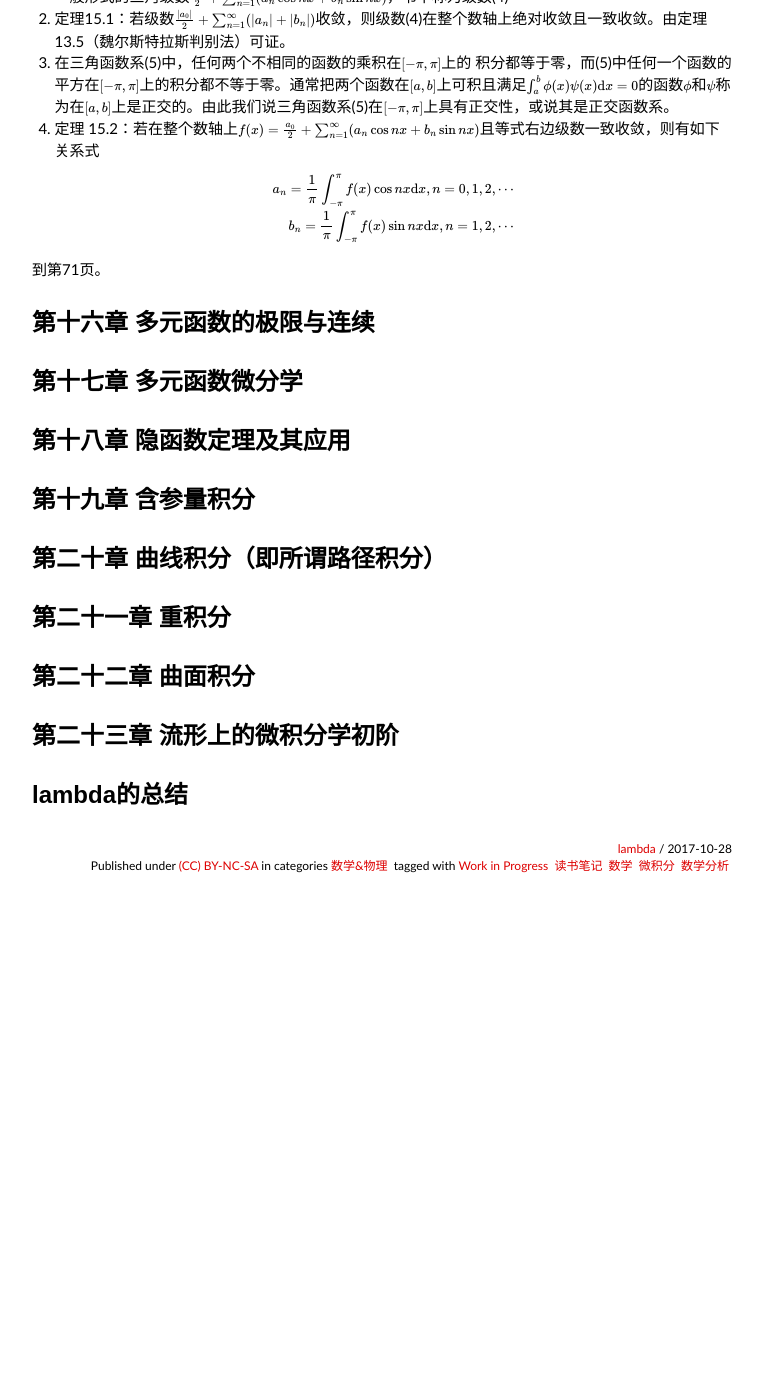
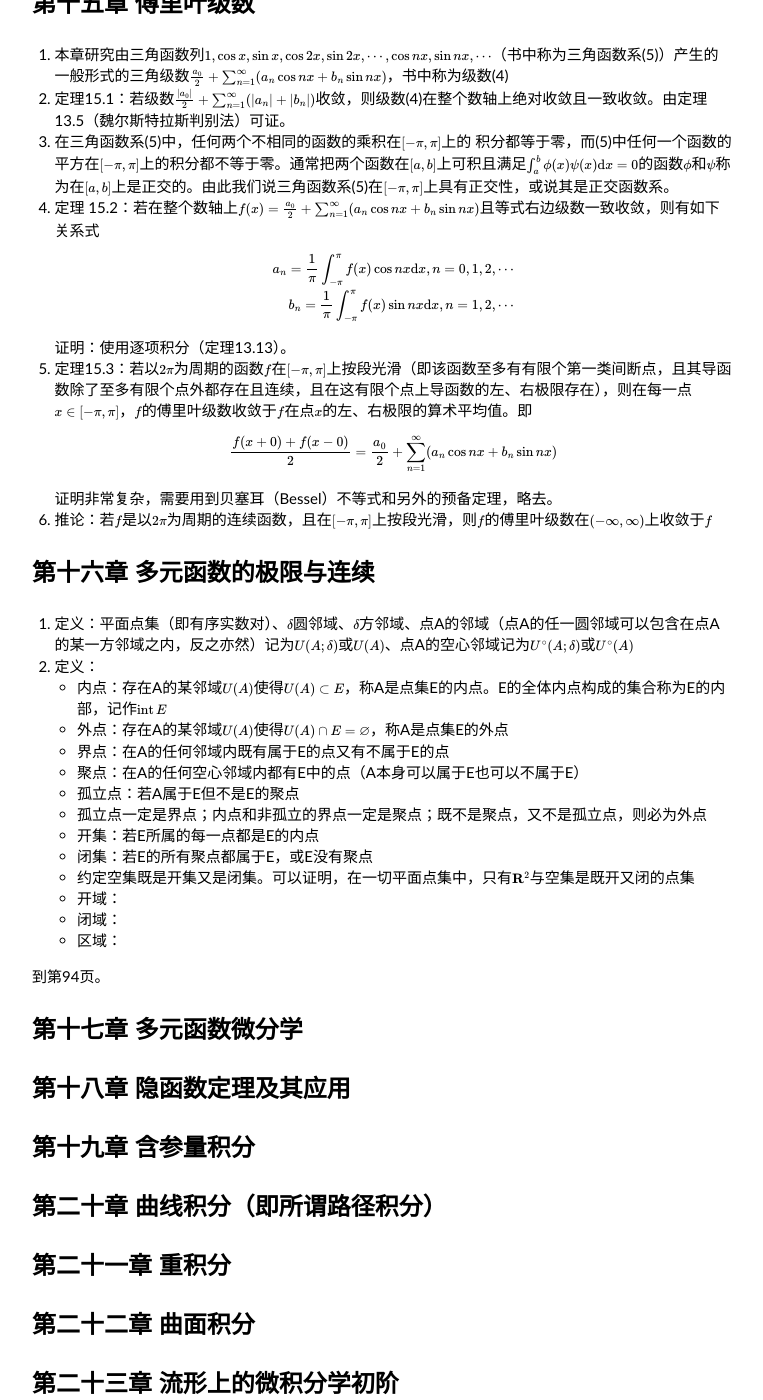
Before and after one commit to lam8da/lam8da.github.io, a Jekyll site: the page built from _posts/2017-10-28-mathematical-analysis-by-east-china-normal-university-notes2.md, in a window 1280 px wide and 1400 px high, scrolled down 3957 px. Shown: the whole window, without its empty margins (258-1021 px from the left). Built offline with Jekyll 4.4.1, drawn with Linux system fonts in a browser that asks for light colours; nearby versions of some CDN libraries; formulas are drawn with MathJax 3; comment, search, counter and statistics services are not loaded; before the commit the page ends 4860 px from its top, so only the background shows below that.

Commit message:
Finish chapter15 and add something of chapter16

```diff
--- a/_posts/2017-10-28-mathematical-analysis-by-east-china-normal-university-notes2.md
+++ b/_posts/2017-10-28-mathematical-analysis-by-east-china-normal-university-notes2.md
@@ -80,8 +80,16 @@ tags:
 1. 定理13.6（阿贝尔判别法）：若$$\sum u_n(x)$$在$$I$$上一致收敛，$$\{v_n(x_0)\}$$是单调数列对于每一个$$x_0\in I$$成立，且$$\{v_n(x)\}$$在$$I$$上一致有界（即对一切$$x\in I$$和正整数$$n$$，存在正数$$M$$使得$$\vert v_n(x)\vert\le M$$），则级数$$\sum u_n(x)v_n(x)$$在$$I$$上一致收敛。
 1. 定理13.7（狄利克雷判别法）：若$$\sum u_n(x)$$的部分和函数列在$$I$$上一致有界，$$\{v_n(x_0)\}$$是单调数列对于每一个$$x_0\in I$$成立，且在$$I$$上$$v_n(x)$$一致收敛于0，则级数$$\sum u_n(x)v_n(x)$$在$$I$$上一致收敛。
 1. 定理13.12：若函数项级数$$\sum u_n(x)$$在区间$$[a,b]$$上一致收敛且每一项都连续，则其和函数在$$[a,b]$$上也连续。这是定理13.9的推论。这个定理表明，在一致收敛条件下，（无限项）求和运算与求极限运算可以交换顺序，即$$\sum\big(\lim_{x\to x_0}u_n(x)\big)=\sum u_n(x_0)=\lim_{x\to x_0}\big(\sum u_n(x)\big)$$。
-1. 定理13.13：若函数项级数$$\sum u_n(x)$$在$$[a,b]$$上一致收敛且每一项$$u_n(x)$$都连续，则$$\sum\int_a^b u_n(x)\mathrm{d}x=\lim_{n\to\infty}\Big(\sum_{k=1}^n\big(\int_a^b u_k(x)\big)\Big)=\lim_{n\to\infty}\Big(\int_a^b\big(\sum_{k=1}^n u_k(x)\big)\Big)=\int_a^b\sum u_n(x)\mathrm{d}x$$。这是定理13.10的推论，其中等式左边第二项是根据和函数的定义对第一项的展开式，第三项是在第二项上使用黎曼积分的性质，第四项是第三项使用定理13.10把极限符号和积分符号交换并且把极限求和按照定义简写成和函数的形式。
-1. 定理13.14：若函数项级数$$\sum u_n(x)$$在$$[a,b]$$上每一项都有连续的导函数，$$x_0\in[a,b]$$为$$\sum u_n(x)$$的收敛点且$$\sum u′_n(x)$$在$$[a,b]$$上一致收敛，则有$$\sum\frac{\mathrm{d}}{\mathrm{d}x}u_n(x)=\lim_{n\to\infty}\Big(\sum_{k=1}^n\big(\frac{\mathrm{d}}{\mathrm{d}x}u_k(x)\big)\Big)=\lim_{n\to\infty}\Big(\frac{\mathrm{d}}{\mathrm{d}x}\big(\sum_{k=1}^n u_k(x)\big)\Big)=\frac{\mathrm{d}}{\mathrm{d}x}\Big(\lim_{n\to\infty}\big(\sum_{k=1}^n u_k(x)\big)\Big)=\frac{\mathrm{d}}{\mathrm{d}x}\big(\sum u_n(x)\big)$$。这是定理13.11的推论，和上面类似，第二第三步分别把和函数按定义展开并利用导数的四则运算法则，第四步使用了定理13.11。
+1. 定理13.13：若函数项级数$$\sum u_n(x)$$在$$[a,b]$$上一致收敛且每一项$$u_n(x)$$都连续，则
+
+   $$\sum\int_a^b u_n(x)\mathrm{d}x=\lim_{n\to\infty}\Big(\sum_{k=1}^n\big(\int_a^b u_k(x)\big)\Big)=\lim_{n\to\infty}\Big(\int_a^b\big(\sum_{k=1}^n u_k(x)\big)\Big)=\int_a^b\sum u_n(x)\mathrm{d}x$$
+
+   。这是定理13.10的推论，其中等式左边第二项是根据和函数的定义对第一项的展开式，第三项是在第二项上使用黎曼积分的性质，第四项是第三项使用定理13.10把极限符号和积分符号交换并且把极限求和按照定义简写成和函数的形式。
+1. 定理13.14：若函数项级数$$\sum u_n(x)$$在$$[a,b]$$上每一项都有连续的导函数，$$x_0\in[a,b]$$为$$\sum u_n(x)$$的收敛点且$$\sum u′_n(x)$$在$$[a,b]$$上一致收敛，则有
+
+   $$\sum\frac{\mathrm{d}}{\mathrm{d}x}u_n(x)=\lim_{n\to\infty}\Big(\sum_{k=1}^n\big(\frac{\mathrm{d}}{\mathrm{d}x}u_k(x)\big)\Big)=\lim_{n\to\infty}\Big(\frac{\mathrm{d}}{\mathrm{d}x}\big(\sum_{k=1}^n u_k(x)\big)\Big)=\frac{\mathrm{d}}{\mathrm{d}x}\Big(\lim_{n\to\infty}\big(\sum_{k=1}^n u_k(x)\big)\Big)=\frac{\mathrm{d}}{\mathrm{d}x}\big(\sum u_n(x)\big)$$
+
+   。这是定理13.11的推论，和上面类似，第二第三步分别把和函数按定义展开并利用导数的四则运算法则，第四步使用了定理13.11。
 
 # 第十四章 幂级数
 
@@ -128,11 +136,33 @@ tags:
    \end{align}
    $$
 
-到第71页。
+   证明：使用逐项积分（定理13.13）。
+1. 定理15.3：若以$$2\pi$$为周期的函数$$f$$在$$[-\pi,\pi]$$上按段光滑（即该函数至多有有限个第一类间断点，且其导函数除了至多有限个点外都存在且连续，且在这有限个点上导函数的左、右极限存在），则在每一点$$x\in[-\pi,\pi]$$，$$f$$的傅里叶级数收敛于$$f$$在点$$x$$的左、右极限的算术平均值。即
 
+   $$\frac{f(x+0)+f(x-0)}{2}=\frac{a_0}{2}+\sum_{n=1}^{\infty}(a_n\cos nx+b_n\sin nx)$$
+
+   证明非常复杂，需要用到贝塞耳（Bessel）不等式和另外的预备定理，略去。
+1. 推论：若$$f$$是以$$2\pi$$为周期的连续函数，且在$$[-\pi,\pi]$$上按段光滑，则$$f$$的傅里叶级数在$$(-\infty,\infty)$$上收敛于$$f$$
 
 # 第十六章 多元函数的极限与连续
 
+1. 定义：平面点集（即有序实数对）、$$\delta$$圆邻域、$$\delta$$方邻域、点A的邻域（点A的任一圆邻域可以包含在点A的某一方邻域之内，反之亦然）记为$$U(A;\delta)$$或$$U(A)$$、点A的空心邻域记为$$U^\circ(A;\delta)$$或$$U^\circ(A)$$
+1. 定义：
+   - 内点：存在A的某邻域$$U(A)$$使得$$U(A)\subset E$$，称A是点集E的内点。E的全体内点构成的集合称为E的内部，记作$$\mathrm{int}\,E$$
+   - 外点：存在A的某邻域$$U(A)$$使得$$U(A)\cap E=\varnothing$$，称A是点集E的外点
+   - 界点：在A的任何邻域内既有属于E的点又有不属于E的点
+   - 聚点：在A的任何空心邻域内都有E中的点（A本身可以属于E也可以不属于E）
+   - 孤立点：若A属于E但不是E的聚点
+   - 孤立点一定是界点；内点和非孤立的界点一定是聚点；既不是聚点，又不是孤立点，则必为外点
+   - 开集：若E所属的每一点都是E的内点
+   - 闭集：若E的所有聚点都属于E，或E没有聚点
+   - 约定空集既是开集又是闭集。可以证明，在一切平面点集中，只有$$\mathbf{R}^2$$与空集是既开又闭的点集
+   - 开域：
+   - 闭域：
+   - 区域：
+
+
+到第94页。
 
 # 第十七章 多元函数微分学
 
```
